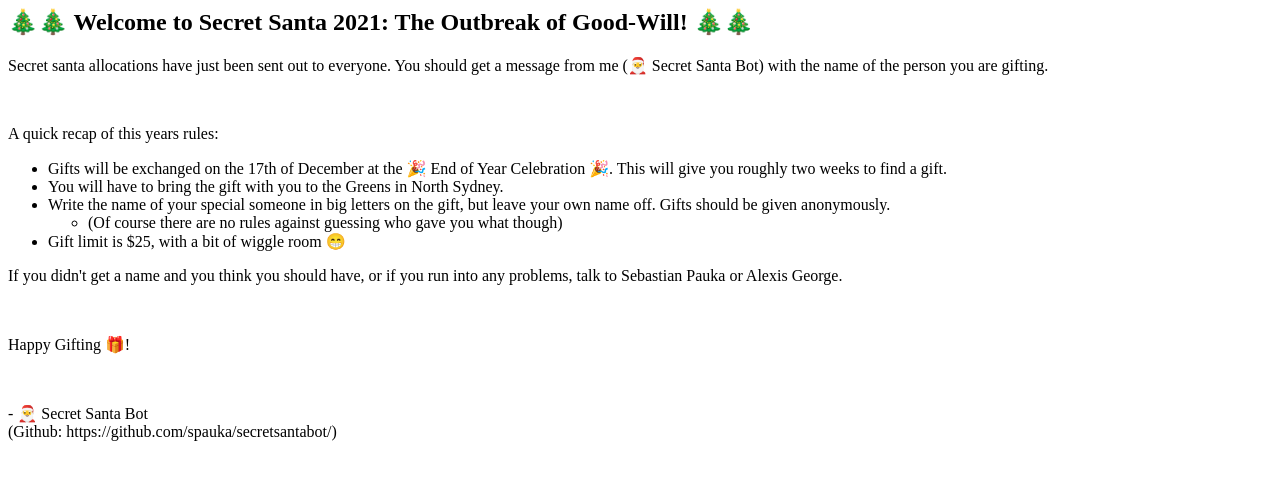
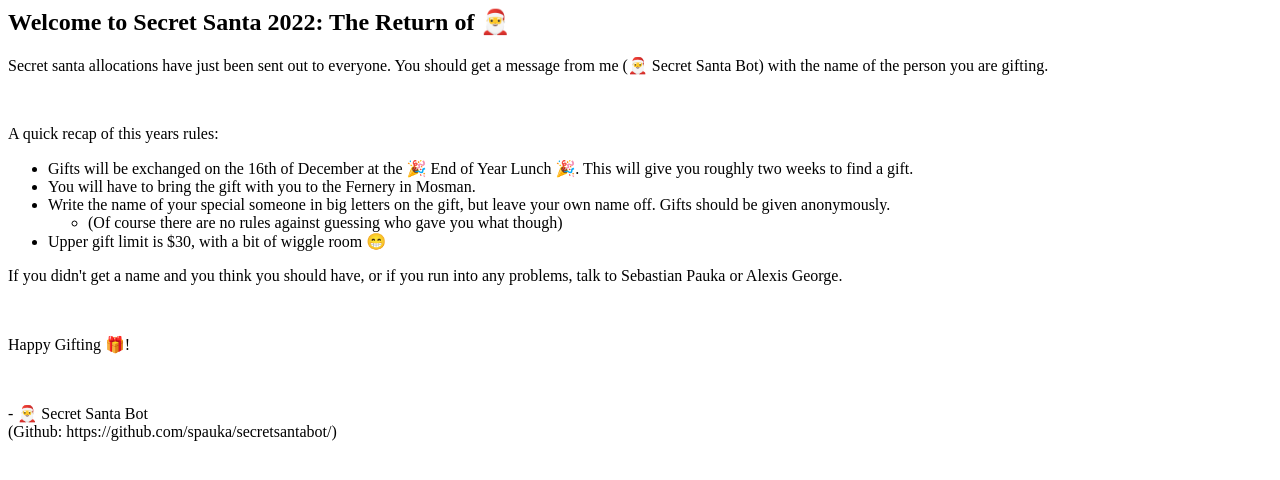
Before and after one commit to spauka/secretsantabot, a Python web app: template templates/general_message.html in a window 1280 px wide. Shown: the top 480 px of the page. Run offline with Jinja, Linux system fonts and the light colour scheme; the template is opened without the code that fills it, so the values that code supplies are empty.

Commit message:
Update message for 2022

```diff
--- a/templates/general_message.html
+++ b/templates/general_message.html
@@ -1,14 +1,14 @@
-<h2>🎄🎄 Welcome to Secret Santa 2021: The Outbreak of Good-Will! 🎄🎄</h2>
+<h2>Welcome to Secret Santa 2022: The Return of 🎅</h2>
 <p>Secret santa allocations have just been sent out to everyone. You should get a message from me (🎅 Secret Santa Bot) with the name of the person you are gifting.</p><br>
 <p>A quick recap of this years rules:
 <ul>
- <li>Gifts will be exchanged on the 17th of December at the 🎉 End of Year Celebration 🎉. This will give you roughly two weeks to find a gift.</li>
- <li>You will have to bring the gift with you to the Greens in North Sydney.</li>
+ <li>Gifts will be exchanged on the 16th of December at the 🎉 End of Year Lunch 🎉. This will give you roughly two weeks to find a gift.</li>
+ <li>You will have to bring the gift with you to the Fernery in Mosman.</li>
  <li>Write the name of your special someone in big letters on the gift, but leave your own name off. Gifts should be given anonymously.</li>
  <ul>
     <li>(Of course there are no rules against guessing who gave you what though)</li>
  </ul>
- <li>Gift limit is $25, with a bit of wiggle room 😁</li>
+ <li>Upper gift limit is $30, with a bit of wiggle room 😁</li>
 </ul>
 </p>
 <p>If you didn't get a name and you think you should have, or if you run into any problems, talk to Sebastian Pauka or Alexis George.</p><br>
```
